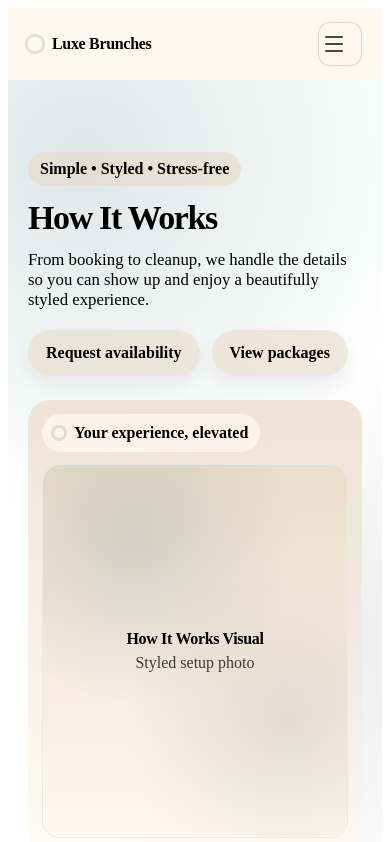
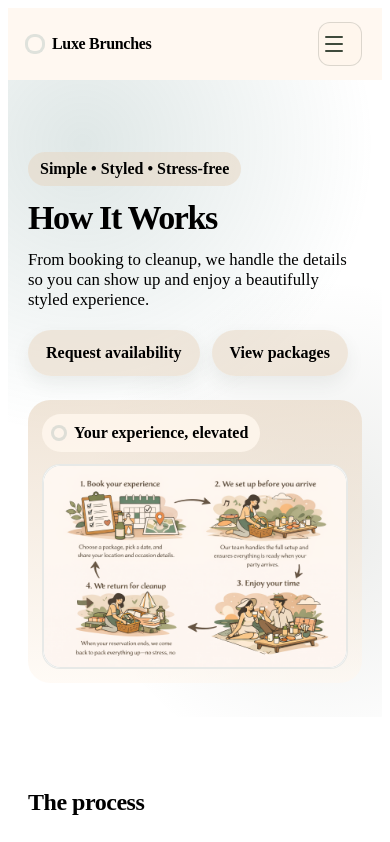
Before and after one commit to Kev-Hamm/elevin-solutions, an Angular app: page /how-it-works in a window 390 px wide. Shown: the top 842 px of the page. Built offline with nearby package versions, Linux system fonts and the light colour scheme.

Commit message:
Added how it works graphic

```diff
--- a/src/app/pages/how-it-works/how-it-works.css
+++ b/src/app/pages/how-it-works/how-it-works.css
@@ -41,6 +41,15 @@
   .hero .wrap {
     grid-template-columns: 1.15fr 0.85fr;
     gap: 36px;
+  }
+}
+
+@media (max-width: 919px) {
+  .hero .wrap {
+    grid-template-columns: 1fr;
+  }
+  .visual-card {
+    max-width: 360px;
   }
 }
 
@@ -131,6 +140,8 @@ h1 {
   border: 1px solid var(--border);
   background: linear-gradient(180deg, rgba(232, 215, 195, 0.65), rgba(255, 247, 238, 0.55));
   box-shadow: var(--shadow);
+  max-width: 440px;
+  margin: 0 auto;
 }
 
 .visual-card__top {
@@ -170,6 +181,13 @@ h1 {
   background: radial-gradient(circle at 30% 20%, rgba(78, 124, 120, 0.18), transparent 45%),
     radial-gradient(circle at 80% 70%, rgba(63, 74, 60, 0.12), transparent 45%),
     linear-gradient(180deg, rgba(232, 215, 195, 0.85), rgba(255, 247, 238, 0.85));
+}
+.visual-card__image img,
+.visual-card__image .img-placeholder {
+  width: 100%;
+  height: 100%;
+  object-fit: cover;
+  display: block;
 }
 
 .img-placeholder__title {
--- a/src/app/pages/how-it-works/how-it-works.html
+++ b/src/app/pages/how-it-works/how-it-works.html
@@ -18,9 +18,8 @@
           <span class="visual-card__label">Your experience, elevated</span>
         </div>
         <div class="visual-card__image">
-          <div class="img-placeholder">
-            <div class="img-placeholder__title">How It Works Visual</div>
-            <div class="img-placeholder__subtitle">Styled setup photo</div>
+          <div class="visual-card__image">
+            <img src="assets/images/how-it-works-graphic.png" alt="How it works graphic" loading="lazy" />
           </div>
         </div>
       </div>
```
Also changed, not shown: src/assets/images/how-it-works-graphic.png (added).
